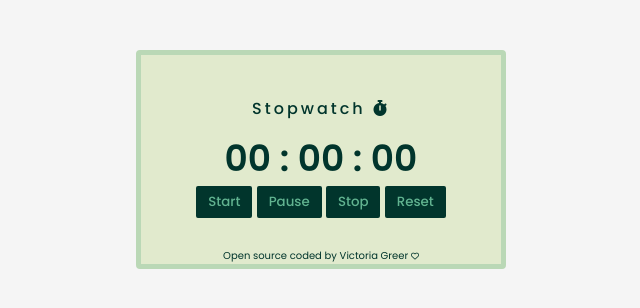
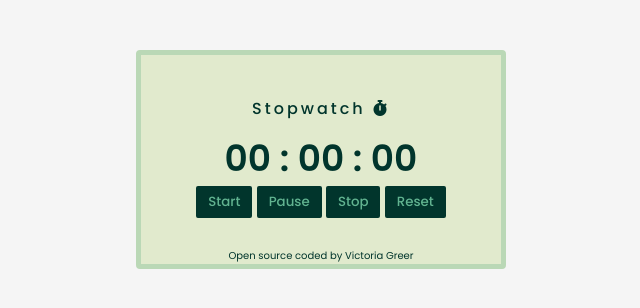
Before and after one commit to themightyvicki1/stopwatch, a plain HTML site: page index.html in a window 1280 px wide. Shown: the full height of the page, 319-959 px from the left. Drawn offline with Linux system fonts and the light colour scheme.

Commit message:
update to footer

```diff
--- a/index.html
+++ b/index.html
@@ -46,7 +46,7 @@
           title="https://github.com/themightyvicki1/stopwatch"
           >Open source coded by</a
         >
-        Victoria Greer <span><i class="fa-regular fa-heart"></i></span>
+        Victoria Greer
       </footer>
     </div>
     <!--link to js file-->
```
